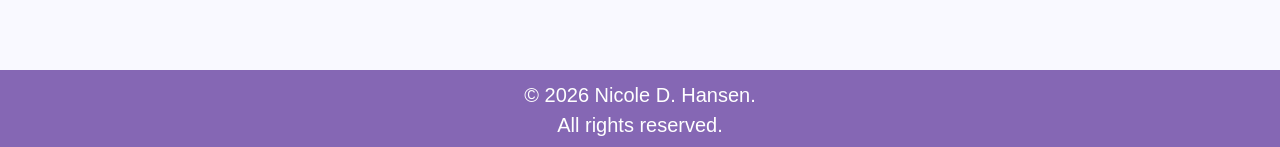
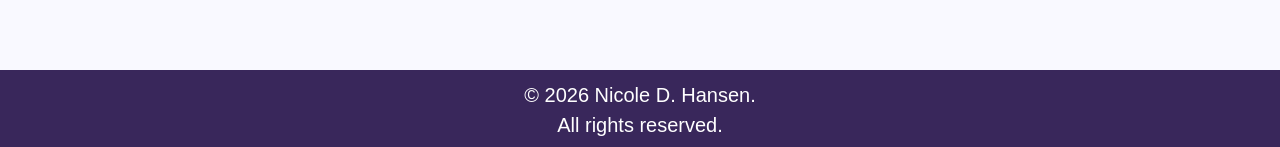
Before and after one commit to NikkiDilling/UpdatedAuthorWebsite, a Next.js app: page /Blog in a window 1280 px wide. Shown: the part 650-797 px from the top of the page. Built offline with nearby package versions, Linux system fonts and the light colour scheme; no server answers; a web font is replaced by a local one.

Commit message:
updated header footer colors again

```diff
--- a/app/css/Footer.module.scss
+++ b/app/css/Footer.module.scss
@@ -1,5 +1,5 @@
     .container {
-        background: rgb(133, 103, 180);
+        background: #39275B;
         color: white;
         display: flex;
         flex-direction: column;
--- a/app/css/Header.module.scss
+++ b/app/css/Header.module.scss
@@ -2,7 +2,7 @@
 .listItem svg {
     font-size: 22px !important;
     width: fit-content;
-    color: rgb(255, 255, 255);
+    color: #39275B;
     text-decoration: none !important;
 }
 
```
